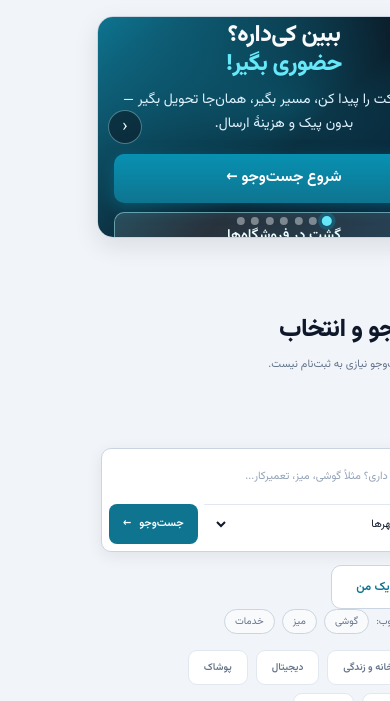
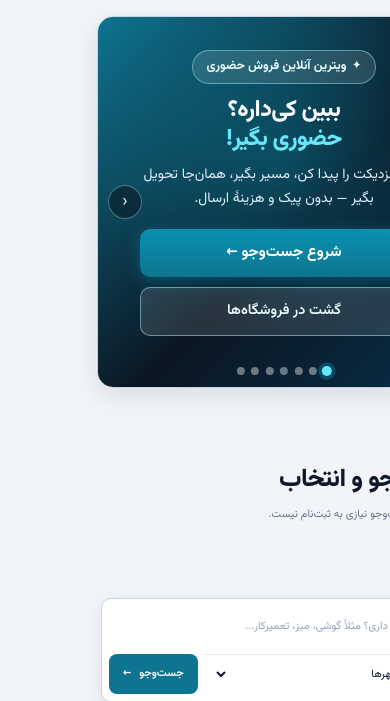
Before and after one commit to Tahmoures54/kidareh-pf, a Flask app: page / in a window 390 px wide; the page is wider, and only the part inside the window is pictured. Shown: the part 100-801 px from the top of that part. Run offline with Flask 3, Linux system fonts and the light colour scheme; data comes from the database, SQL or seed files in the repository; data that the repository does not hold is empty; parts of the project's set-up code (start-up, migrations or seed data) failed here and were passed over.

Commit message:
fix(home): center promo carousel slides and improve spacing

```diff
--- a/static/css/theme-mh.css
+++ b/static/css/theme-mh.css
@@ -180,6 +180,9 @@ input:focus, textarea:focus, select:focus,
    Promo banners — compact, centered, action-first
    ========================================================= */
 .promo-banners.hero {
+  display: block;
+  grid-template-columns: none;
+  align-items: stretch;
   width: min(1100px, calc(100% - 24px));
   margin: 16px auto 0;
   padding: 0;
@@ -194,7 +197,8 @@ input:focus, textarea:focus, select:focus,
 .promo-banners .promo-track {
   position: relative;
   width: 100%;
-  min-height: clamp(220px, 32vw, 300px);
+  height: clamp(290px, 30vw, 340px);
+  min-height: 0;
 }
 .promo-banner-slide {
   position: absolute;
@@ -202,7 +206,7 @@ input:focus, textarea:focus, select:focus,
   display: flex;
   align-items: center;
   justify-content: center;
-  padding: 1.5rem 1.25rem 2.5rem;
+  padding: 1.5rem 3.5rem 2.5rem;
   opacity: 0;
   transform: translateX(10%);
   transition: opacity 0.3s ease, transform 0.4s cubic-bezier(0.22, 0.61, 0.36, 1);
@@ -406,7 +410,8 @@ input:focus, textarea:focus, select:focus,
 
 @media (max-width: 560px) {
   .promo-banners.hero { width: calc(100% - 16px); }
-  .promo-banner-slide { padding: 1.35rem 1rem 2.5rem; }
+  .promo-banners .promo-track { height: 370px; }
+  .promo-banner-slide { padding: 1.35rem 2.6rem 2.5rem; }
   .promo-nav { width: 34px; height: 34px; font-size: 1.1rem; }
   .promo-cta-row { flex-direction: column; align-items: stretch; }
   .promo-cta-main, .promo-cta-ghost { min-width: 0; width: 100%; }
```
